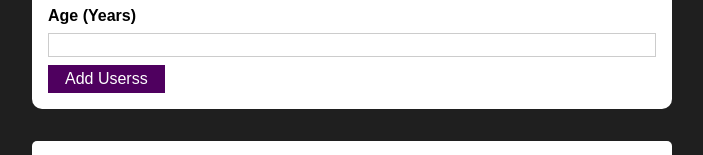
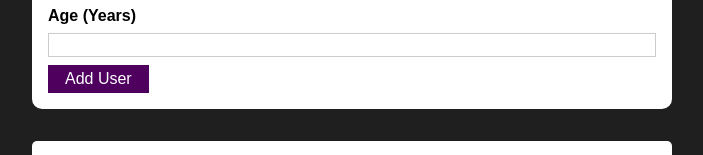
Before and after one commit to swirzan/Add-Users-List, a React (Create React App) app: page / in a window 1280 px wide. Shown: the part 159-314 px from the top of the page, without its empty margins (288-991 px from the left). Built offline with nearby package versions, Linux system fonts and the light colour scheme.

Commit message:
slack-2-test

```diff
--- a/src/components/Users/AddUser.js
+++ b/src/components/Users/AddUser.js
@@ -94,7 +94,7 @@ const AddUser = (props) => {
             value={enteredAge}
             onChange={ageChangeHandler}
           />
-          <Button type="submit">Add Userss</Button>
+          <Button type="submit">Add User</Button>
         </form>
       </Card>
     </>
```
